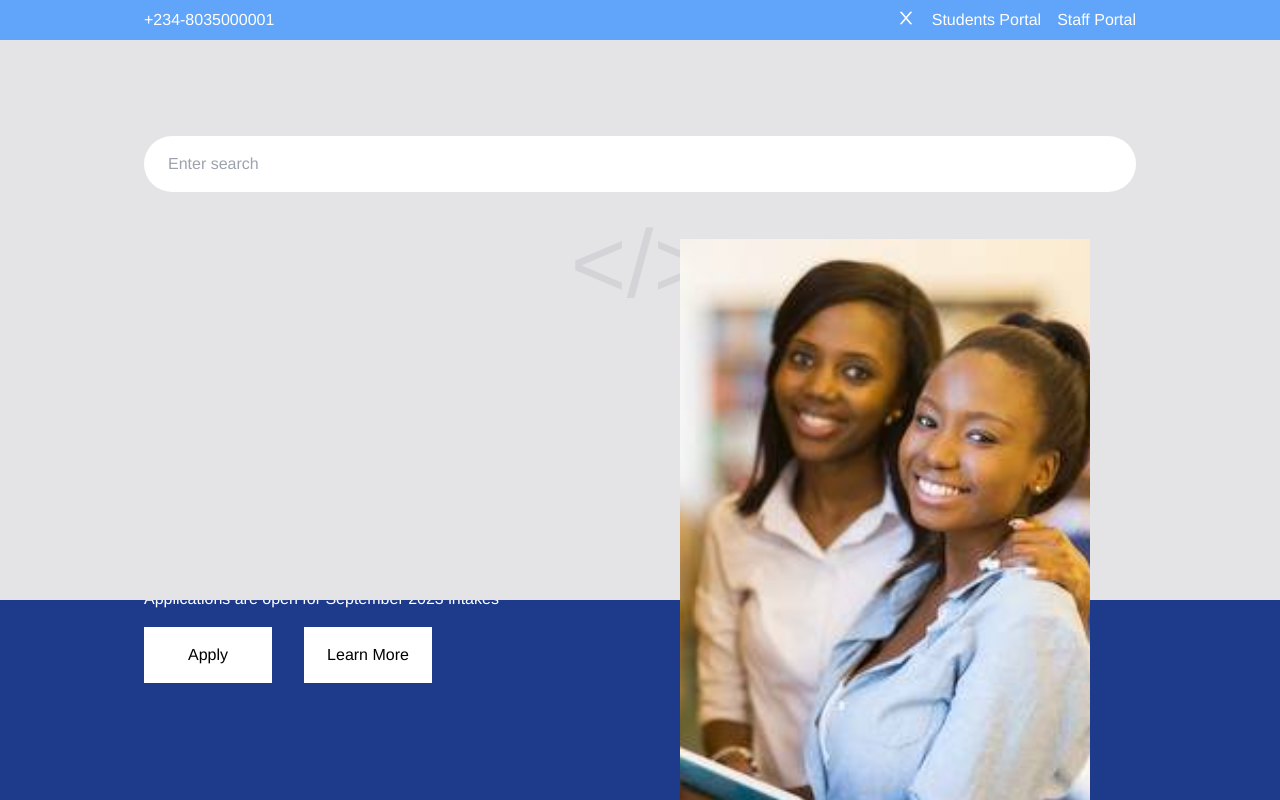
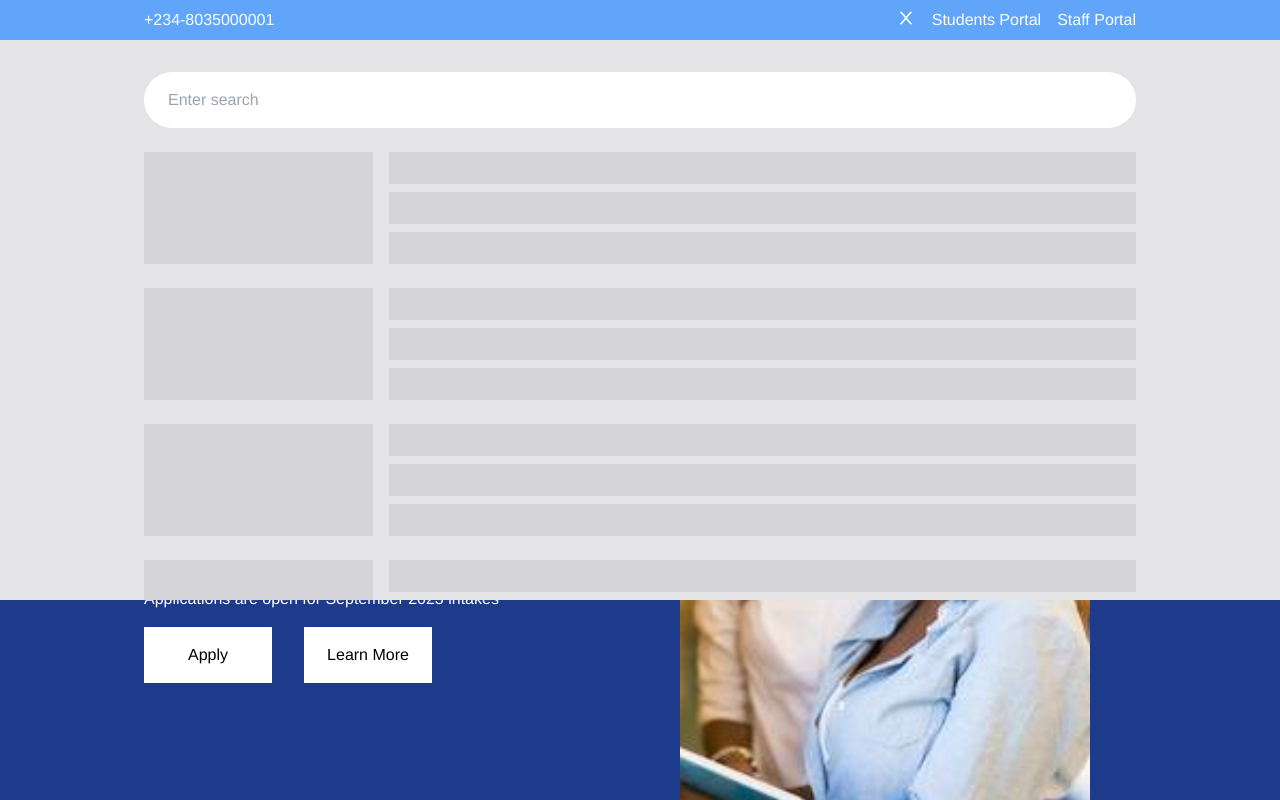
Before and after one commit to emmaudeji/Leadedge_university, a Next.js app: page / in a window 1280 px wide. Both pictures are taken after a click on the element 905 px from the left and 20 px from the top of the page. Shown: the top 800 px of the page. Built offline with nearby package versions, Linux system fonts and the light colour scheme.

Commit message:
leadedge philosophy

```diff
--- /dev/null
+++ b/components/containers/LeadedgePhilosopy.jsx
@@ -0,0 +1,39 @@
+import React from 'react'
+import Link from 'next/link'
+import { philosophy } from '@/data/philosophy'
+import { AiFillCheckSquare } from 'react-icons/ai'
+
+const LeadedgePhilosopy = () => {
+  return (
+    <div className='section-container py-24 bg-zinc-200 gap-14 w-full'>
+      <div className='flex-1 relative'>
+        <div className='w-full overflow-hidden '>
+          <img src="./images2.webp" alt="philosophy" />
+        </div>
+        <div className='absolute h-full md:w-24 left-[90%] top-10 bg-yellow-500'>
+          {''}
+        </div>
+       <div className='md:hidden absolute top-[90%] w-[80%] h-24 bg-yellow-500 flex items-center pl-6 text-2xl font-bold'>
+          Leadedge Philosphy
+        </div>
+      </div>
+
+      <div className='flex-1 flex flex-col pt-10'>
+        <div className='text-2xl font-bold hidden md:flex'>Leadedge Philosphy</div>
+        { philosophy?.map((item, i) => {
+          return (
+            <div key={i} className="philosophy-container cursor-pointer hover:bg-zinc-300 duration-500 flex py-4 text-2xl">
+          <div className="icon text-4xl text-blue-900"><AiFillCheckSquare/></div>
+          <div className="ml-6 content">
+            <Link href={'./about'}>{item}</Link>
+          </div>
+        </div>
+          )
+        })
+        }
+      </div>
+    </div>
+  )
+}
+
+export default LeadedgePhilosopy
--- a/components/searchbox.jsx
+++ b/components/searchbox.jsx
@@ -4,13 +4,88 @@ import SearchBar from './SearchBar'
 
 const searchbox = () => {
   return (
-    <div className='w-full flex px-6 sm:px-16 lg:px-36 bg-zinc-200 h-[70vh] absolute pt-24 flex-col'>
+    <div className='w-full flex px-6 sm:px-16 lg:px-36 bg-zinc-200 h-[70vh] absolute pt-8 flex-col z-40 overflow-auto'>
       <div>
         <SearchBar/>
-        <Devmode/>
+        <Loading/>
       </div>
     </div>
   )
 }
 
 export default searchbox
+
+export const Loading = () => {
+  return (
+
+<>
+<div className='flex w-full mt-6'>
+      <div className='w-[30%] h-28 bg-zinc-300'>
+        {" "}
+      </div>
+      <div className='w-full flex flex-col justify-between'>
+        <div className='ml-4 w-auto h-8 bg-zinc-300'>
+        {" "}
+        </div>
+        <div className='ml-4 w-auto h-8 bg-zinc-300'>
+        {" "}
+        </div>
+        <div className='ml-4 w-auto h-8 bg-zinc-300'>
+        {" "}
+        </div>
+      </div>
+    </div>
+    <div className='flex w-full mt-6'>
+      <div className='w-[30%] h-28 bg-zinc-300'>
+        {" "}
+      </div>
+      <div className='w-full flex flex-col justify-between'>
+        <div className='ml-4 w-auto h-8 bg-zinc-300'>
+        {" "}
+        </div>
+        <div className='ml-4 w-auto h-8 bg-zinc-300'>
+        {" "}
+        </div>
+        <div className='ml-4 w-auto h-8 bg-zinc-300'>
+        {" "}
+        </div>
+      </div>
+    </div>
+    <div className='flex w-full mt-6'>
+      <div className='w-[30%] h-28 bg-zinc-300'>
+        {" "}
+      </div>
+      <div className='w-full flex flex-col justify-between'>
+        <div className='ml-4 w-auto h-8 bg-zinc-300'>
+        {" "}
+        </div>
+        <div className='ml-4 w-auto h-8 bg-zinc-300'>
+        {" "}
+        </div>
+        <div className='ml-4 w-auto h-8 bg-zinc-300'>
+        {" "}
+        </div>
+      </div>
+    </div>
+    <div className='flex w-full mt-6'>
+      <div className='w-[30%] h-28 bg-zinc-300'>
+        {" "}
+      </div>
+      <div className='w-full flex flex-col justify-between'>
+        <div className='ml-4 w-auto h-8 bg-zinc-300'>
+        {" "}
+        </div>
+        <div className='ml-4 w-auto h-8 bg-zinc-300'>
+        {" "}
+        </div>
+        <div className='ml-4 w-auto h-8 bg-zinc-300'>
+        {" "}
+        </div>
+      </div>
+    </div>
+
+</>
+
+
+  )
+}
--- /dev/null
+++ b/data/philosophy.js
@@ -0,0 +1,7 @@
+export const philosophy = [
+  "Personalized Learning",
+  "Career Development & Internship",
+  "Global Community",
+  "Leadership Development",
+  "Entrprenueral studies",
+];
--- a/pages/index.js
+++ b/pages/index.js
@@ -3,12 +3,14 @@ import Image from "next/image";
 import Devmode from "@/components/devmode";
 import HeroBanner from "@/components/containers/HeroBanner";
 import WhyLU from "@/components/containers/WhyLU";
+import LeadedgePhilosopy from "../components/containers/LeadedgePhilosopy";
 
 export default function Home() {
   return (
     <>
       <HeroBanner />
       <WhyLU />
+      <LeadedgePhilosopy />
     </>
   );
 }
--- a/styles/globals.css
+++ b/styles/globals.css
@@ -73,7 +73,7 @@ a {
 }
 
 .mobile-nav{
-  @apply absolute top-14 right-0 bg-blue-800 w-[60vw] flex gap-8 md:hidden  px-10 pt-14 flex-col h-[100vh]
+  @apply absolute top-24 z-40 right-0 bg-blue-800 w-[60vw] flex gap-8 md:hidden  px-10 pt-14 flex-col h-[100vh]
 }
 /*
 img {
```
